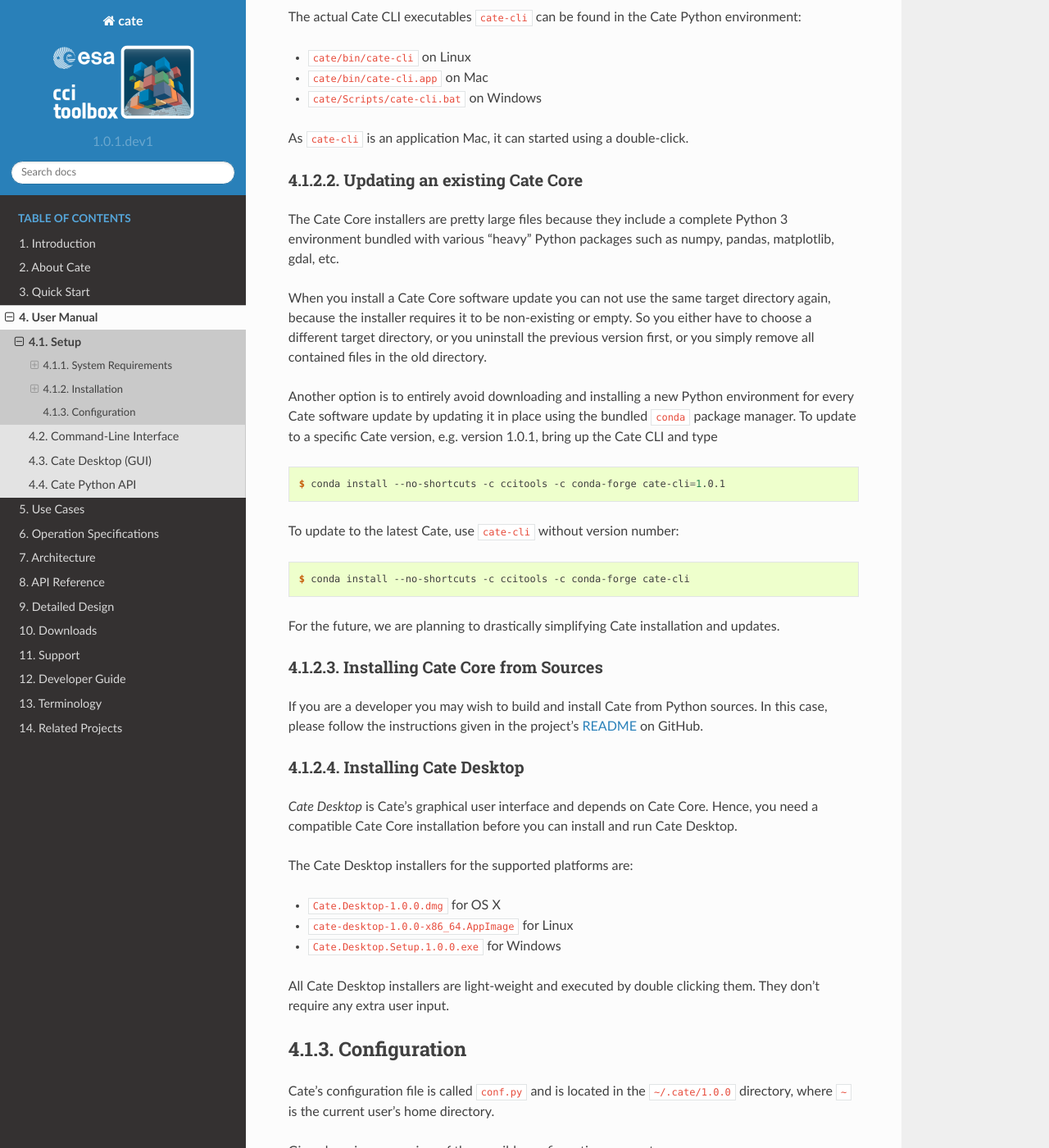
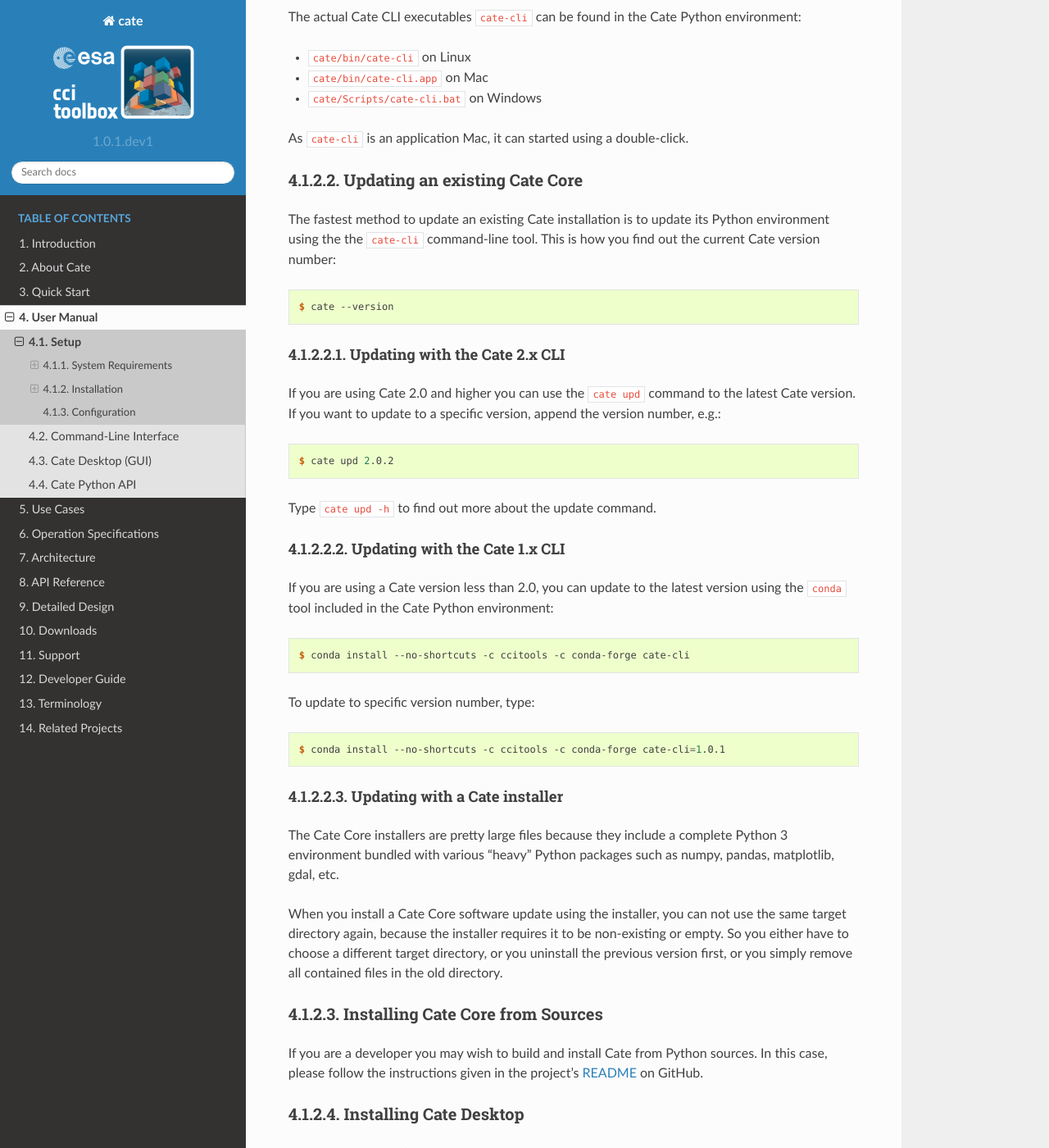
Before and after one commit to CCI-Tools/cate, a Sphinx documentation site: the page built from doc/source/user_manual/um_setup.rst, in a window 1280 px wide and 1400 px high, scrolled down 2102 px. Shown: the whole window at 82% size. Built offline with Sphinx 7.4.7 and the Read the Docs theme 2.0.0, drawn with Linux system fonts in a browser that asks for light colours.

Commit message:
documented the "cate upd" command

```diff
--- a/doc/source/user_manual/um_setup.rst
+++ b/doc/source/user_manual/um_setup.rst
@@ -94,28 +94,51 @@
 Updating an existing Cate Core
 ------------------------------
 
-The Cate Core installers are pretty large files because they include a complete Python 3 environment bundled
-with various "heavy" Python packages such as numpy, pandas, matplotlib, gdal, etc.
+The fastest method to update an existing Cate installation is to update its Python environment using the the
+``cate-cli`` command-line tool. This is how you find out the current Cate version number:
 
-When you install a Cate Core software update you can not use the same target directory again, because the installer
-requires it to be non-existing or empty. So you either have to choose a different target directory,
-or you uninstall the previous version first, or you simply remove all contained files in the old directory.
+.. code-block:: console
 
-Another option is to entirely avoid downloading and installing a new Python environment for every Cate software update
-by updating it in place using the bundled ``conda`` package manager. To update to a specific Cate version,
-e.g. version 1.0.1, bring up the Cate CLI and type
+    $ cate --version
+
+Updating with the Cate 2.x CLI
+~~~~~~~~~~~~~~~~~~~~~~~~~~~~~~
+
+If you are using Cate 2.0 and higher you can use the ``cate upd`` command to the latest Cate version. If you want to
+update to a specific version, append the version number, e.g.:
+
+.. code-block:: console
+
+    $ cate upd 2.0.2
+
+Type ``cate upd -h`` to find out more about the update command.
+
+Updating with the Cate 1.x CLI
+~~~~~~~~~~~~~~~~~~~~~~~~~~~~~~
+
+If you are using a Cate version less than 2.0, you can update to the latest version using the ``conda`` tool
+included in the Cate Python environment:
+
+.. code-block:: console
+
+    $ conda install --no-shortcuts -c ccitools -c conda-forge cate-cli
+
+To update to specific version number, type:
 
 .. code-block:: console
 
     $ conda install --no-shortcuts -c ccitools -c conda-forge cate-cli=1.0.1
 
-To update to the latest Cate, use ``cate-cli`` without version number:
+Updating with a Cate installer
+~~~~~~~~~~~~~~~~~~~~~~~~~~~~~~
 
-.. code-block:: console
+The Cate Core installers are pretty large files because they include a complete Python 3 environment bundled
+with various "heavy" Python packages such as numpy, pandas, matplotlib, gdal, etc.
 
-    $ conda install --no-shortcuts -c ccitools -c conda-forge cate-cli
+When you install a Cate Core software update using the installer, you can not use the same target directory again,
+because the installer requires it to be non-existing or empty. So you either have to choose a different target
+directory, or you uninstall the previous version first, or you simply remove all contained files in the old directory.
 
-For the future, we are planning to drastically simplifying Cate installation and updates.
 
 Installing Cate Core from Sources
 ---------------------------------
```
Also changed, not shown: doc/source/user_manual/um_cli.rst (+19 -16 lines).
